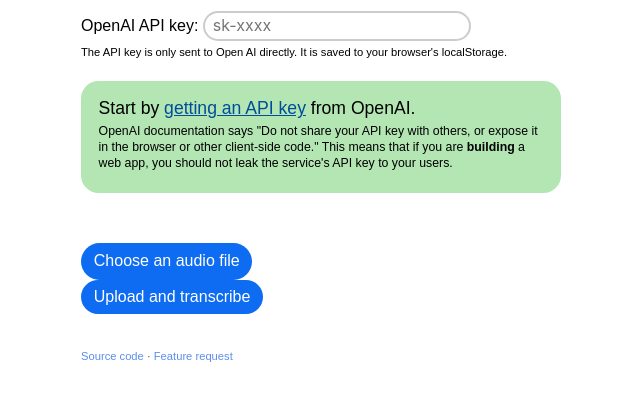
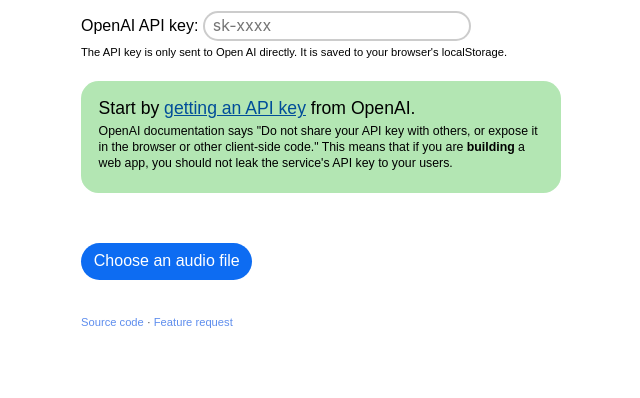
Before and after one commit to felixbade/transcribe, a plain HTML site: page src/index.html in a window 1280 px wide. Shown: the whole page, without its empty margins (319-959 px from the left). Drawn offline with Linux system fonts and the light colour scheme.

Commit message:
Remove unnecessary upload button

```diff
--- a/src/index.html
+++ b/src/index.html
@@ -20,8 +20,6 @@
             <form id="upload-form">
                 <label for="audio-file" class="button">Choose an audio file</label>
                 <input type="file" id="audio-file" name="file" style="visibility:hidden;">
-                <br>
-                <button type="submit">Upload and transcribe</button>
               </form>
             <div id="output"></div>
             <footer>
```
